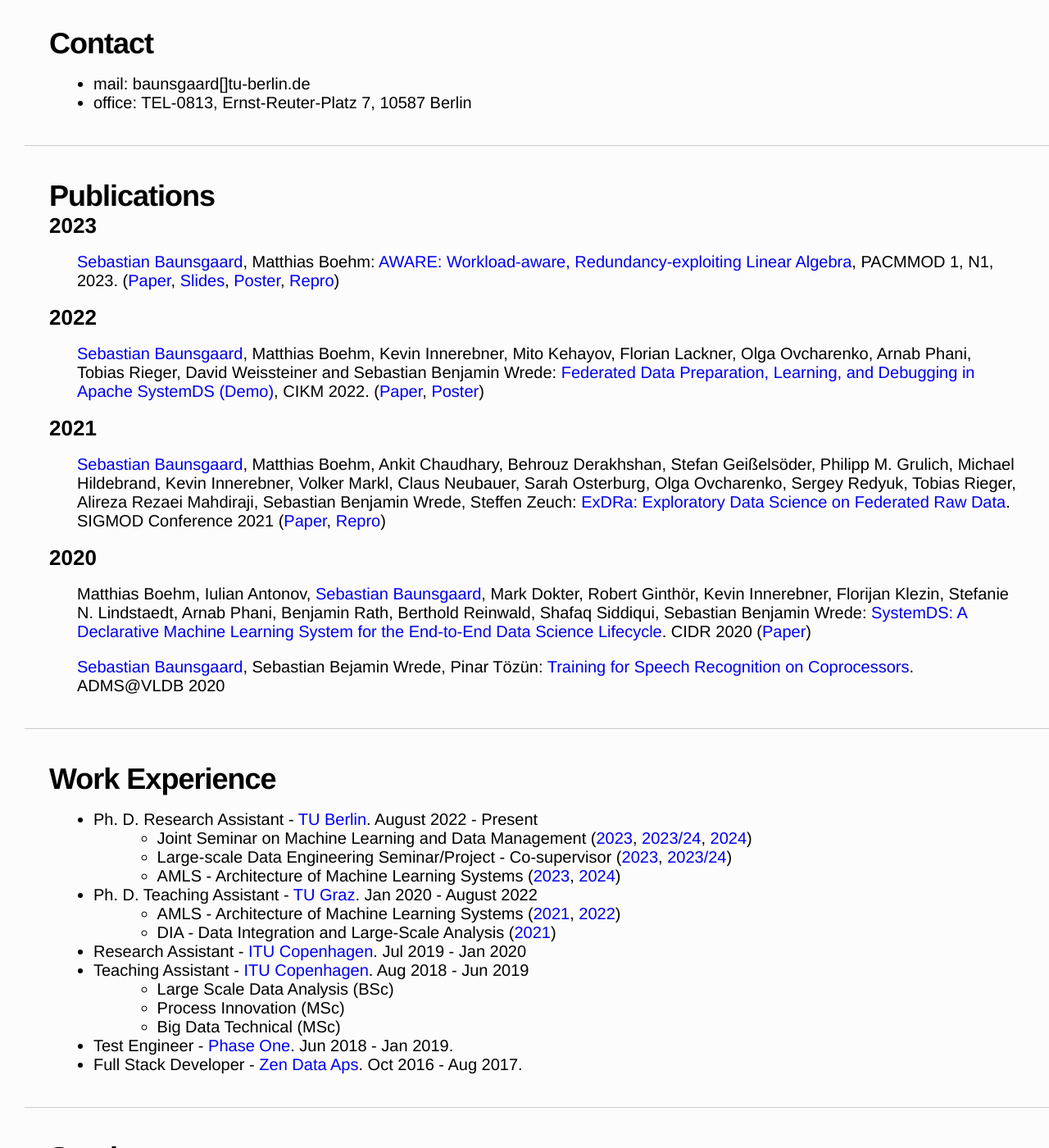
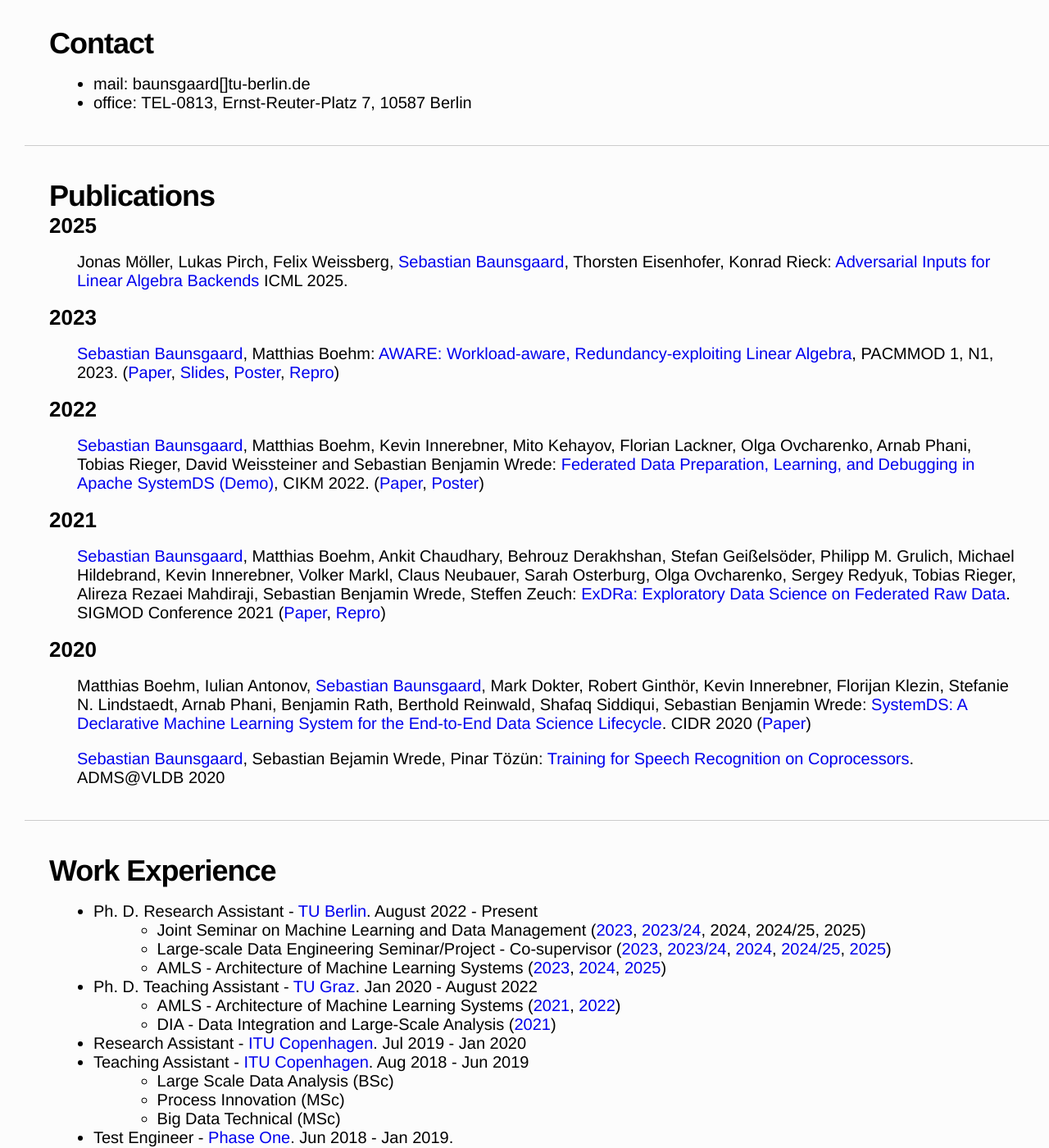
Before and after one commit to Baunsgaard/baunsgaard.github.io, a Jekyll site: the page built from index.md, in a window 1280 px wide and 1400 px high, scrolled down 384 px. Shown: the whole window at 82% size. Built offline with Jekyll 4.4.1, drawn with Linux system fonts in a browser that asks for light colours.

Commit message:
Add ICML paper

```diff
--- a/index.md
+++ b/index.md
@@ -20,6 +20,10 @@
 ---
 
 ## Publications
+
+### 2025
+
+Jonas Möller, Lukas Pirch, Felix Weissberg, [Sebastian Baunsgaard](.), Thorsten Eisenhofer, Konrad Rieck: [Adversarial Inputs for Linear Algebra Backends](.) ICML 2025.
 
 ### 2023
 
@@ -48,9 +52,9 @@
 ## Work Experience
 
 - Ph. D. Research Assistant - [TU Berlin](https://www.tu.berlin/). August 2022 - Present
-  - Joint Seminar on Machine Learning and Data Management ([2023](https://wiki.ml.tu-berlin.de/wiki/Main/WS23_MLDMS), [2023/24](https://isis.tu-berlin.de/enrol/index.php?id=34987), [2024](.))
-  - Large-scale Data Engineering Seminar/Project - Co-supervisor ([2023](https://pdamme.github.io/teaching/2023_summer/lde/lde_summer2023.html), [2023/24](https://pdamme.github.io/teaching/2023-24_winter/lde/lde_winter2023-24.html))
-  - AMLS - Architecture of Machine Learning Systems ([2023](https://mboehm7.github.io/teaching/ss23_amls/index.htm), [2024](https://mboehm7.github.io/teaching/ss24_amls/index.htm))
+  - Joint Seminar on Machine Learning and Data Management ([2023](https://wiki.ml.tu-berlin.de/wiki/Main/WS23_MLDMS), [2023/24](https://isis.tu-berlin.de/enrol/index.php?id=34987), 2024, 2024/25, 2025)
+  - Large-scale Data Engineering Seminar/Project - Co-supervisor ([2023](https://pdamme.github.io/teaching/2023_summer/lde/lde_summer2023.html), [2023/24](https://pdamme.github.io/teaching/2023-24_winter/lde/lde_winter2023-24.html), [2024](https://pdamme.github.io/teaching/2024_summer/lde/lde_summer2024.html), [2024/25](https://pdamme.github.io/teaching/2024-25_winter/lde/lde_winter2024-25.html), [2025](https://pdamme.github.io/teaching/2025_summer/lde/lde_summer2025.html))
+  - AMLS - Architecture of Machine Learning Systems ([2023](https://mboehm7.github.io/teaching/ss23_amls/index.htm), [2024](https://mboehm7.github.io/teaching/ss24_amls/index.htm), [2025](https://mboehm7.github.io/teaching/ss25_amls/index.htm))
 - Ph. D. Teaching Assistant - [TU Graz](https://www.tugraz.at/home/). Jan 2020 - August 2022
   - AMLS - Architecture of Machine Learning Systems ([2021](https://mboehm7.github.io/teaching/ss21_amls),
   [2022](https://mboehm7.github.io/teaching/ss22_amls/))
```
Also changed, not shown: other parts of index.md (+1 -0 lines).
